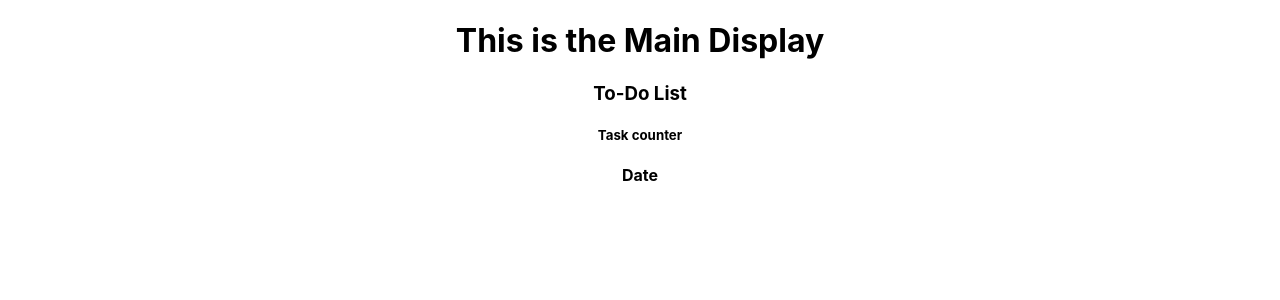
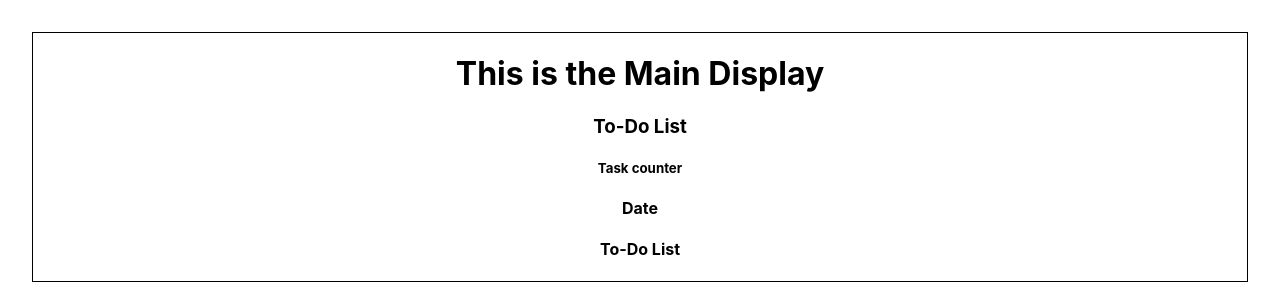
Before and after one commit to LeGa14/fed2107_to-do, a React (Create React App) app: page / in a window 1280 px wide. Shown: the top 300 px of the page. Built offline with nearby package versions, Linux system fonts and the light colour scheme.

Commit message:
ToDoList component created, styled, and added

```diff
--- a/src/App.css
+++ b/src/App.css
@@ -36,3 +36,8 @@
     transform: rotate(360deg);
   }
 }
+
+.main-display {
+  border: black solid 1px;
+  margin: 2.5%;
+}
--- a/src/Components/Header.js
+++ b/src/Components/Header.js
@@ -4,13 +4,13 @@ class Header extends Component {
 
     render() {
         return (
-            <div>
+            <header>
                 <h3>To-Do List</h3>
 
                 <h5>Task counter</h5>
 
                 <h4>Date</h4>
-            </div>
+            </header>
         )
     }
 }
--- a/src/Components/MainDisplay.js
+++ b/src/Components/MainDisplay.js
@@ -1,13 +1,16 @@
 import React, { Component} from 'react';
 import Header from './Header'
+import ToDoList from './To-DoList';
 
 class MainDisplay extends Component {
 
     render() {
-        return <div>
+        return <div className="main-display">
             <h1>This is the Main Display</h1>
 
             <Header />
+
+            <ToDoList />
         </div>
     }
 };
--- /dev/null
+++ b/src/Components/To-DoList.js
@@ -0,0 +1,11 @@
+import React, { Component } from  'react'
+
+class ToDoList extends Component {
+    render() {
+        return <section>
+            <h4> To-Do List</h4>
+        </section>
+    }
+};
+
+export default ToDoList;
```
